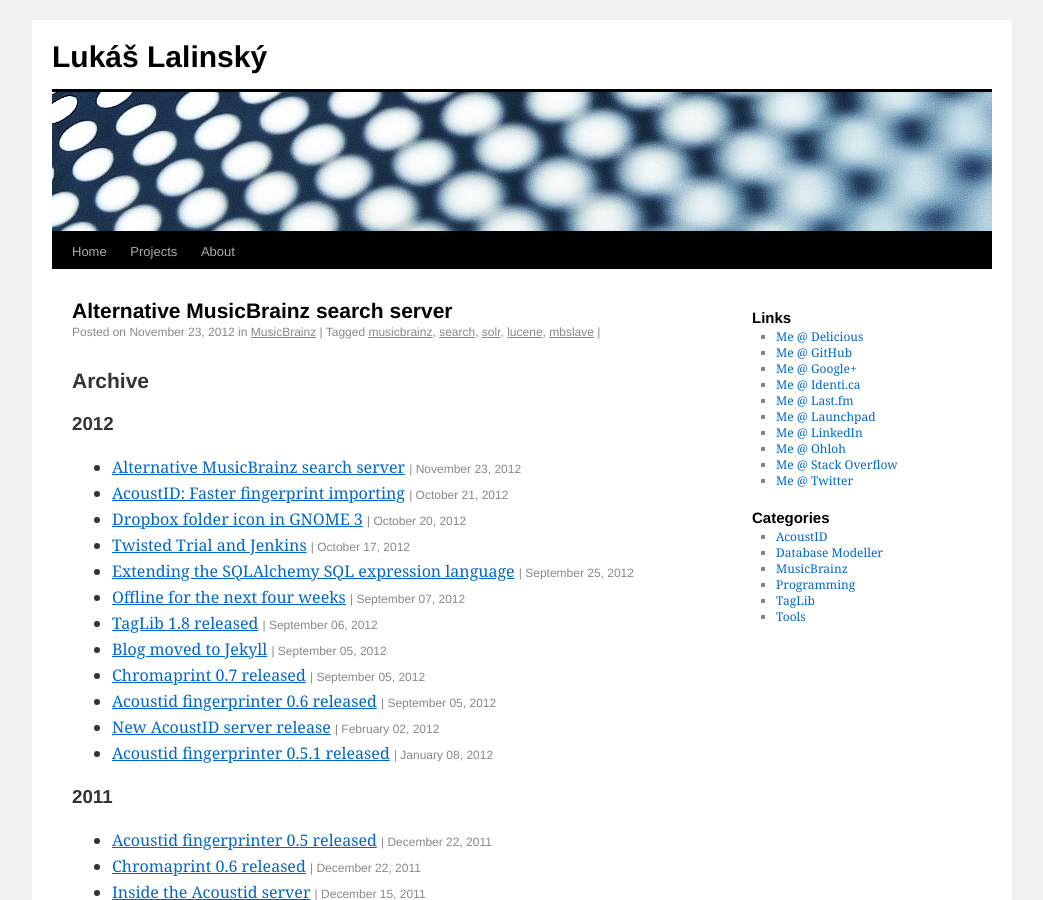
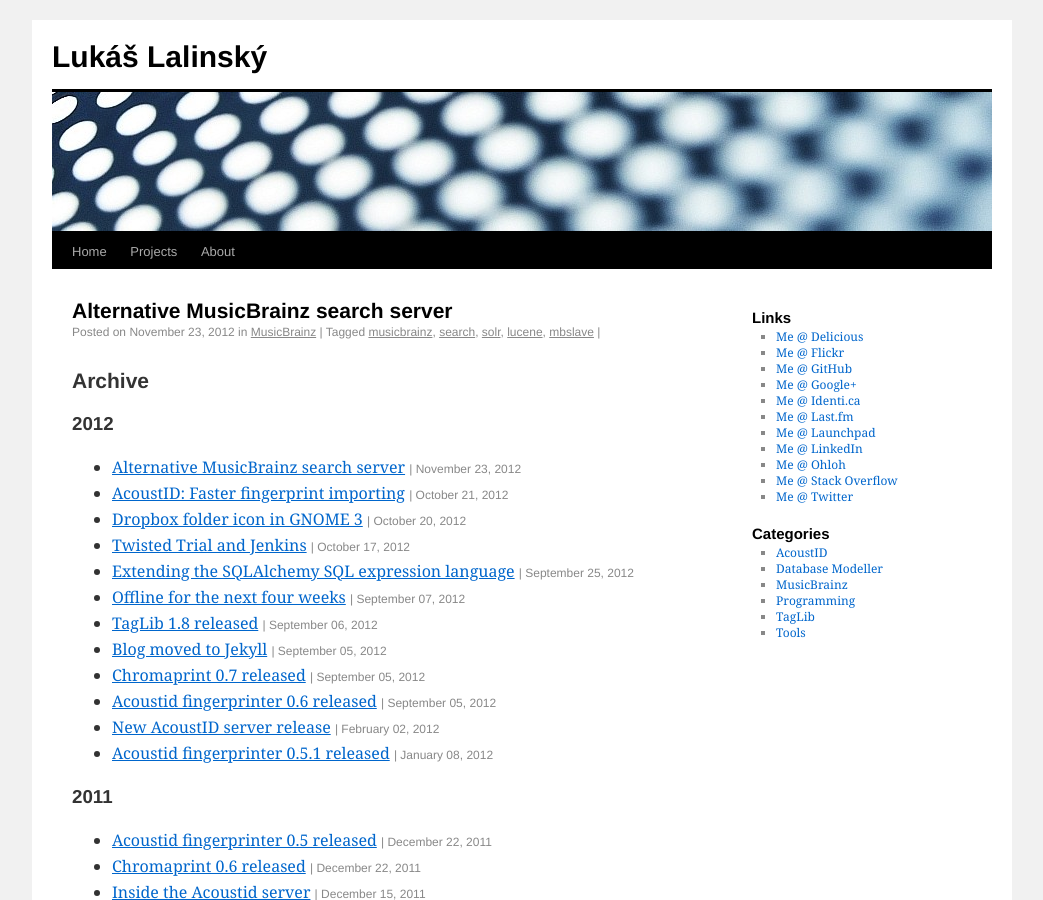
Before and after one commit to lalinsky/website, a Jekyll site: the page built from index.html, in a window 1280 px wide and 900 px high. Shown: the whole window, without its empty margins (118-1161 px from the left). Built offline with Jekyll 4.4.1, drawn with Linux system fonts in a browser that asks for light colours; Markdown is read by kramdown in place of the engine named in the settings; comment, search, counter and statistics services are not loaded.

Commit message:
Add Flickr

```diff
--- a/_includes/header.html
+++ b/_includes/header.html
@@ -35,6 +35,7 @@
 			<h3>Links</h3>
 			<ul>
 				<li><a href="http://delicious.com/luks" rel="me">Me @ Delicious</a></li>
+				<li><a href="http://www.flickr.com/photos/lukasl/">Me @ Flickr</a></li>
 				<li><a href="https://github.com/lalinsky">Me @ GitHub</a></li>
 				<li><a href="https://plus.google.com/113042510075291177326">Me @ Google+</a></li>
 				<li><a href="http://identi.ca/lukas" rel="me">Me @ Identi.ca</a></li>
```
